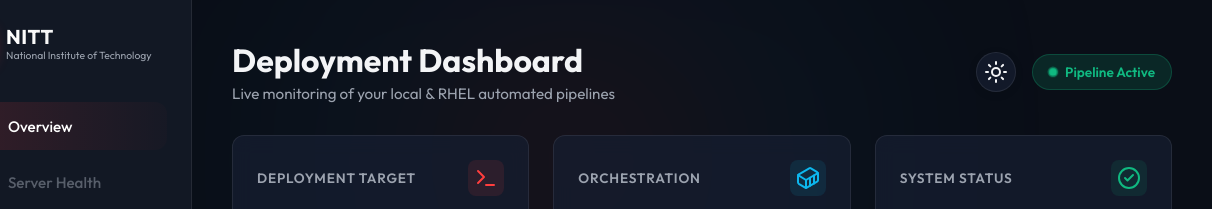
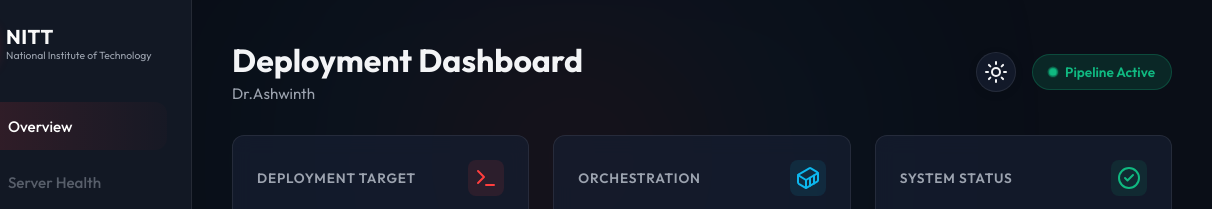
Before and after one commit to Kv-Logics/ci-cd-RHEL-testing, a website: page public/index.html in a window 1280 px wide. Shown: the top 209 px of the page, 68-1280 px from the left. Drawn offline with nearby package versions, Linux system fonts and the light colour scheme; no server answers.

Commit message:
feat: name replaced

```diff
--- a/public/index.html
+++ b/public/index.html
@@ -45,7 +45,7 @@
       <header class="main-header">
         <div>
           <h1>Deployment Dashboard</h1>
-          <p class="subtitle">Live monitoring of your local & RHEL automated pipelines</p>
+          <p class="subtitle">Dr.Ashwinth</p>
         </div>
         <div class="header-actions" style="display: flex; align-items: center; gap: 16px;">
           <button id="theme-toggle" class="theme-btn" aria-label="Toggle theme">
```
